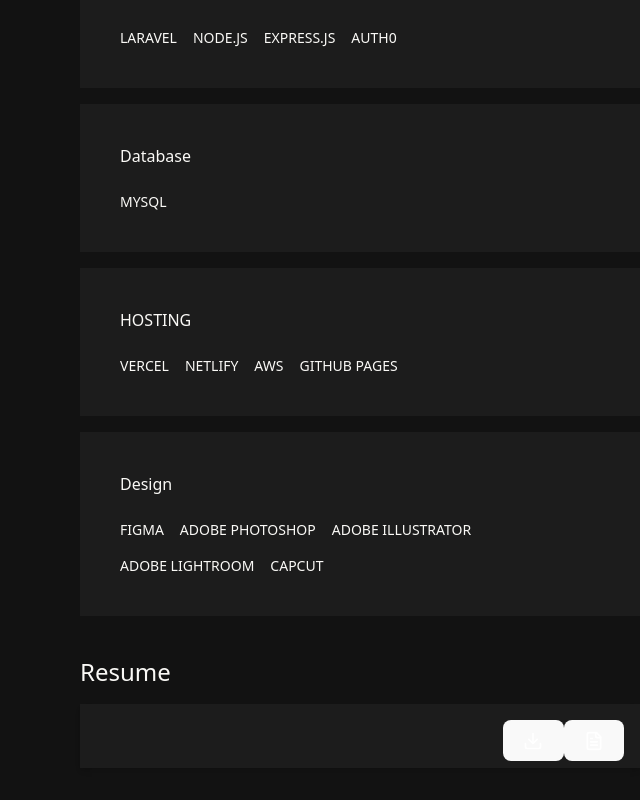
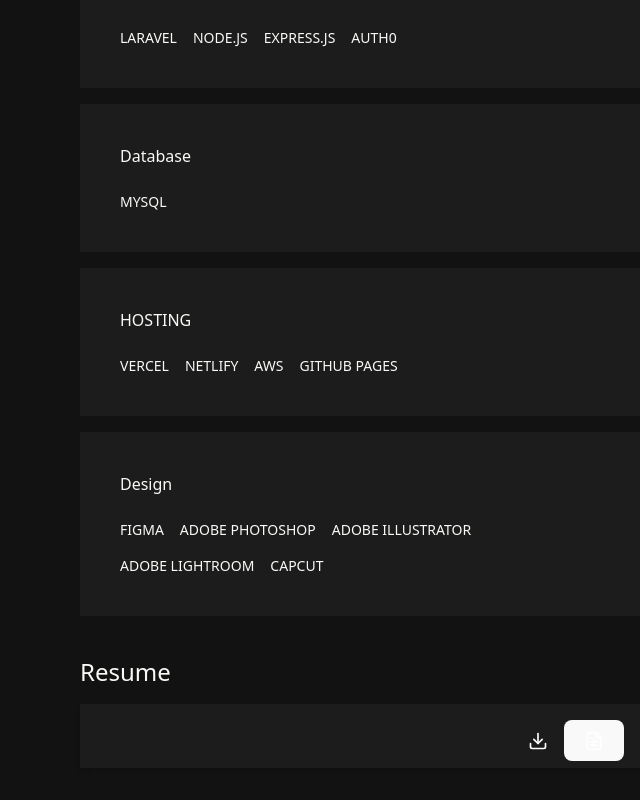
Before and after one commit to kimzii/kimzie-portfolio, a React (Vite) app: page / in a window 1280 px wide. Shown: the part 980-1780 px from the top of the page, without its empty margins (640-1280 px from the left). Built offline with nearby package versions, Linux system fonts and the light colour scheme.

Commit message:
fixed download button

```diff
--- a/src/components/Resume.tsx
+++ b/src/components/Resume.tsx
@@ -12,18 +12,15 @@
       >
         {/* Icon Button */}
         <div className="flex justify-end items-center">
-          <button>
-            <Download
-              size={20}
-              className="text-white hover:text-blue-600 transition"
-            />
-            <a
-              href="/KimzieTorres-CV.pdf"
-              download="KimzieTorres-CV.pdf"
-              className="text-white hover:text-blue-600 transition"
-              aria-label="Download Resume"
-            ></a>
-          </button>
+          <a
+            href="/KimzieTorres-CV.pdf"
+            download="KimzieTorres-CV.pdf"
+            className="text-white hover:text-blue-600 transition mr-4"
+            aria-label="Download Resume"
+          >
+            <Download size={20} />
+          </a>
+
           <button
             onClick={() => setShowResume(!showResume)}
             className="text-white hover:text-blue-600 transition"
```
